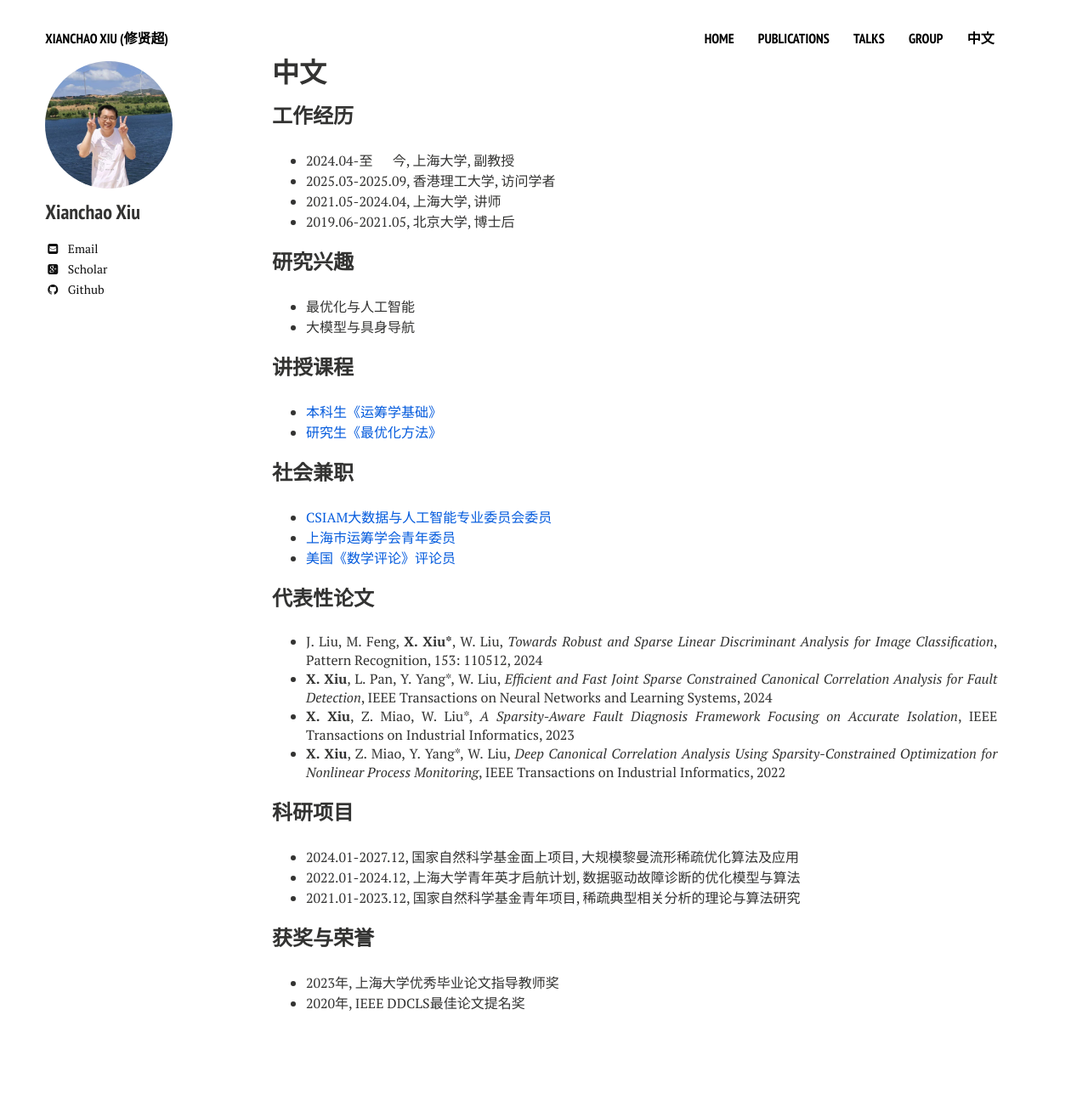
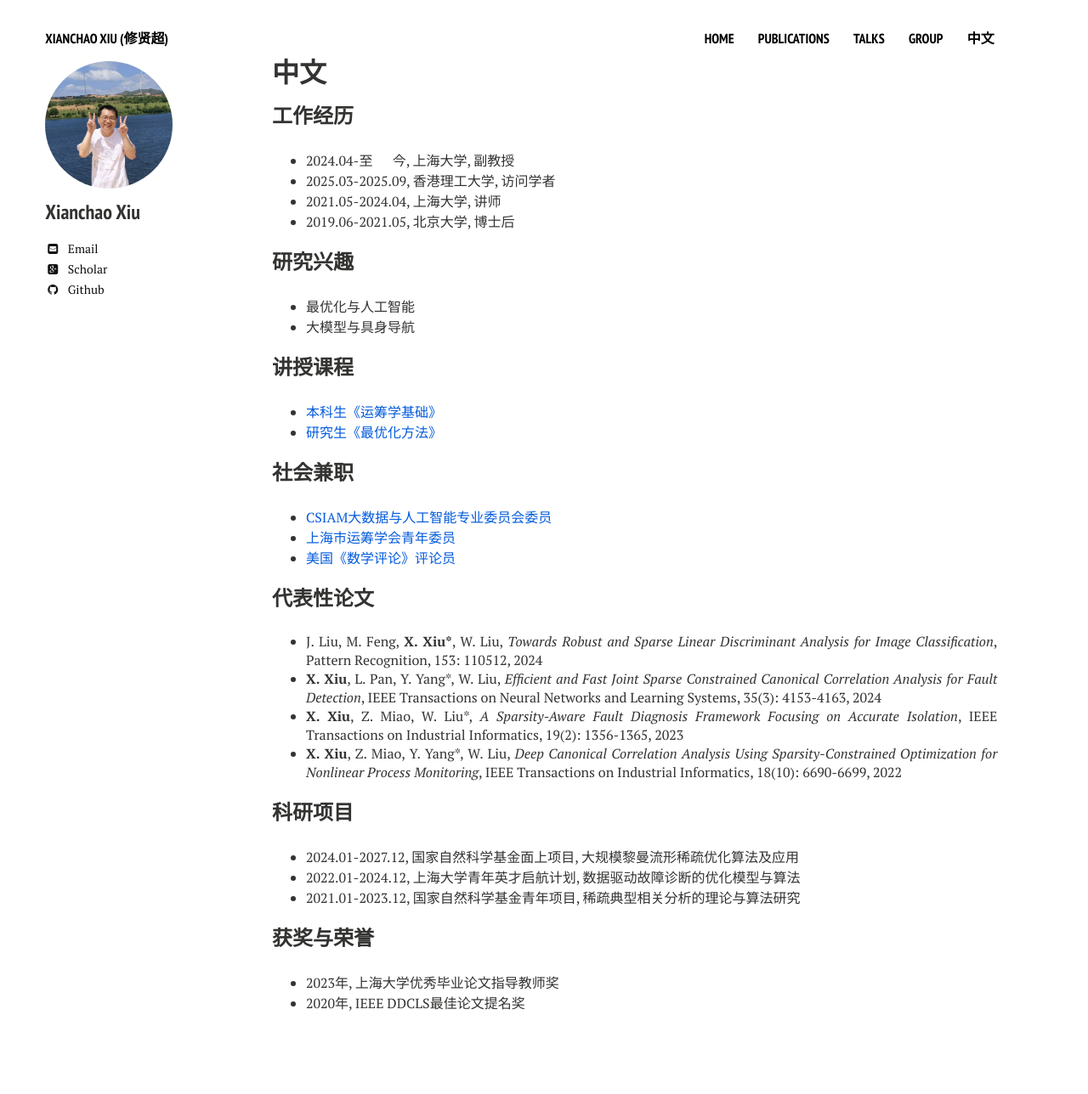
Before and after one commit to xianchaoxiu/xianchaoxiu.github.io, a Jekyll site: the page built from chinese/index.md, in a window 1280 px wide. Shown: the whole page at 85% size. Built offline with Jekyll 4.4.1, drawn with Linux system fonts in a browser that asks for light colours; nearby versions of some CDN libraries.

Commit message:
Update index.md

```diff
--- a/chinese/index.md
+++ b/chinese/index.md
@@ -35,15 +35,11 @@ share: false
 
 
 
-
-
-
-
 ### 代表性论文
 * J. Liu, M. Feng, <b>X. Xiu*</b>, W. Liu, <i>Towards Robust and Sparse Linear Discriminant Analysis for Image Classification</i>, Pattern Recognition, 153: 110512, 2024
-* <b>X. Xiu</b>, L. Pan, Y. Yang*, W. Liu, <i>Efficient and Fast Joint Sparse Constrained Canonical Correlation Analysis for Fault Detection</i>, IEEE Transactions on Neural Networks and Learning Systems, 2024
-* <b>X. Xiu</b>, Z. Miao, W. Liu*, <i>A Sparsity-Aware Fault Diagnosis Framework Focusing on Accurate Isolation</i>, IEEE Transactions on Industrial Informatics, 2023
-* <b>X. Xiu</b>, Z. Miao, Y. Yang*, W. Liu, <i>Deep Canonical Correlation Analysis Using Sparsity-Constrained Optimization for Nonlinear Process Monitoring</i>, IEEE Transactions on Industrial Informatics, 2022
+* <b>X. Xiu</b>, L. Pan, Y. Yang*, W. Liu, <i>Efficient and Fast Joint Sparse Constrained Canonical Correlation Analysis for Fault Detection</i>, IEEE Transactions on Neural Networks and Learning Systems, 35(3): 4153-4163, 2024
+* <b>X. Xiu</b>, Z. Miao, W. Liu*, <i>A Sparsity-Aware Fault Diagnosis Framework Focusing on Accurate Isolation</i>, IEEE Transactions on Industrial Informatics, 19(2): 1356-1365, 2023
+* <b>X. Xiu</b>, Z. Miao, Y. Yang*, W. Liu, <i>Deep Canonical Correlation Analysis Using Sparsity-Constrained Optimization for Nonlinear Process Monitoring</i>, IEEE Transactions on Industrial Informatics, 18(10): 6690-6699, 2022
 
 
 
```
